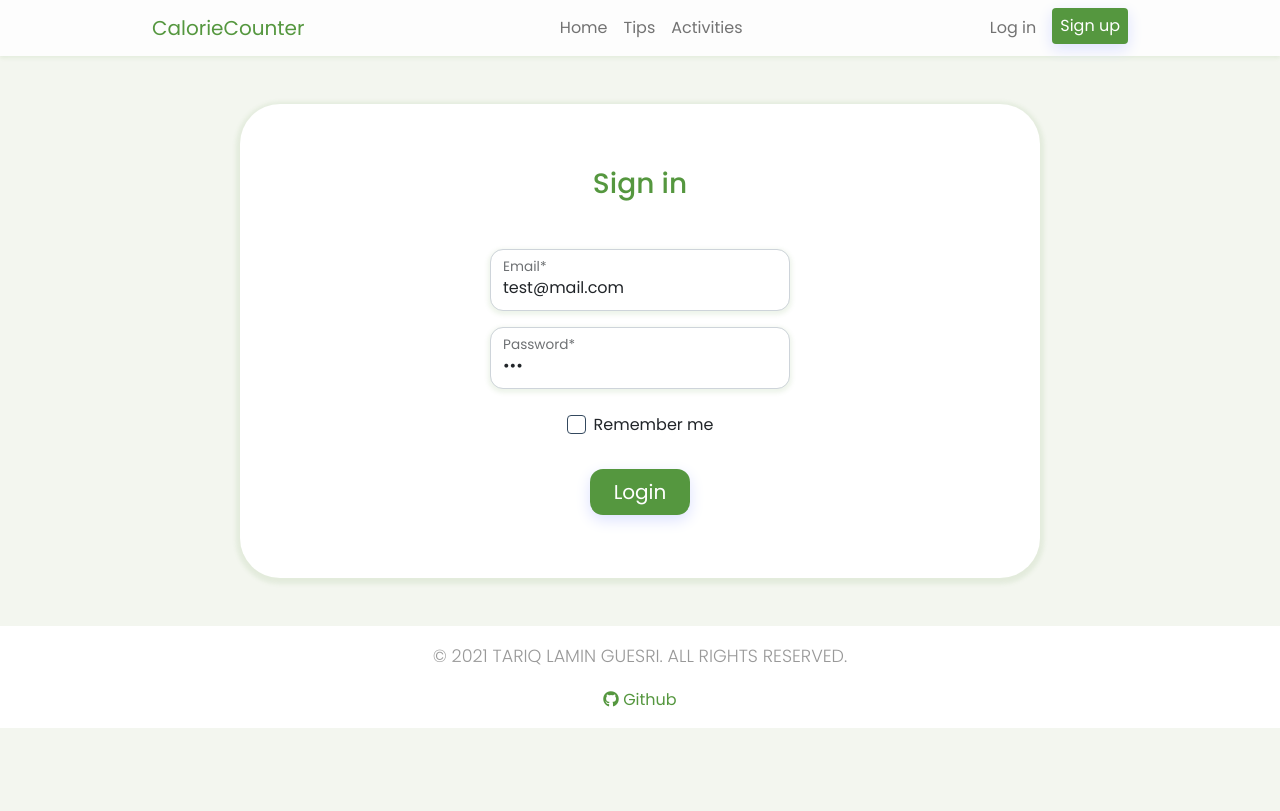
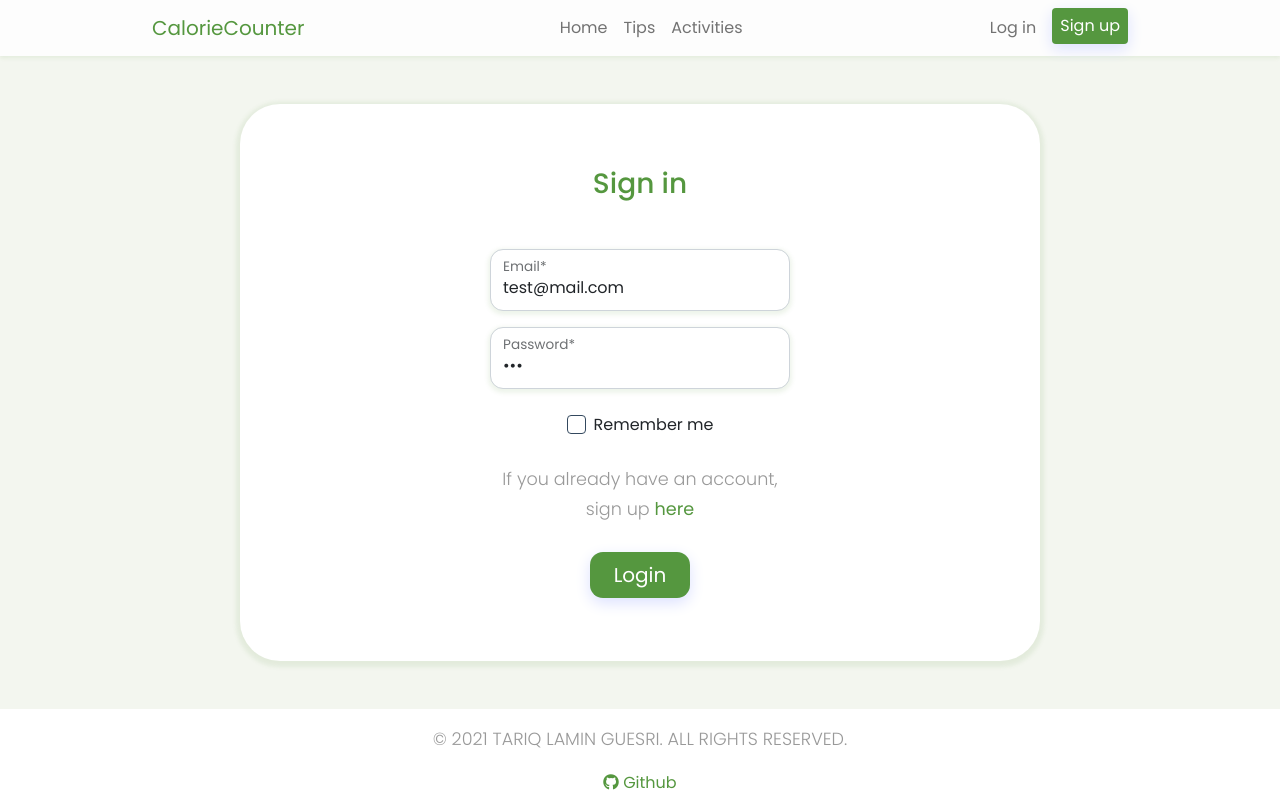
Before and after one commit to SayanSahu99/StayFit-Web, a React (Create React App) app in the folder client/: page /login in a window 1280 px wide. Built offline with nearby package versions, Linux system fonts and the light colour scheme.

Commit message:
Added register link in login page

```diff
--- a/client/src/pages/Login.js
+++ b/client/src/pages/Login.js
@@ -1,6 +1,6 @@
 import React, { useState } from 'react';
 import PropTypes from 'prop-types';
-import { Redirect } from 'react-router-dom';
+import { Redirect, Link } from 'react-router-dom';
 import Helmet from 'react-helmet';
 import { connect } from 'react-redux';
 import axios from 'axios';
@@ -96,6 +96,15 @@ const Login = ({ isAuthenticated, login }) => {
           />
         </div>
 
+        <div className="my-4">
+          <p>
+            If you already have an account, sign up{' '}
+            <Link style={{ fontWeight: '400' }} to="/register">
+              here
+            </Link>
+          </p>
+        </div>
+
         <AsyncButton
           type="submit"
           text="Login"
```
